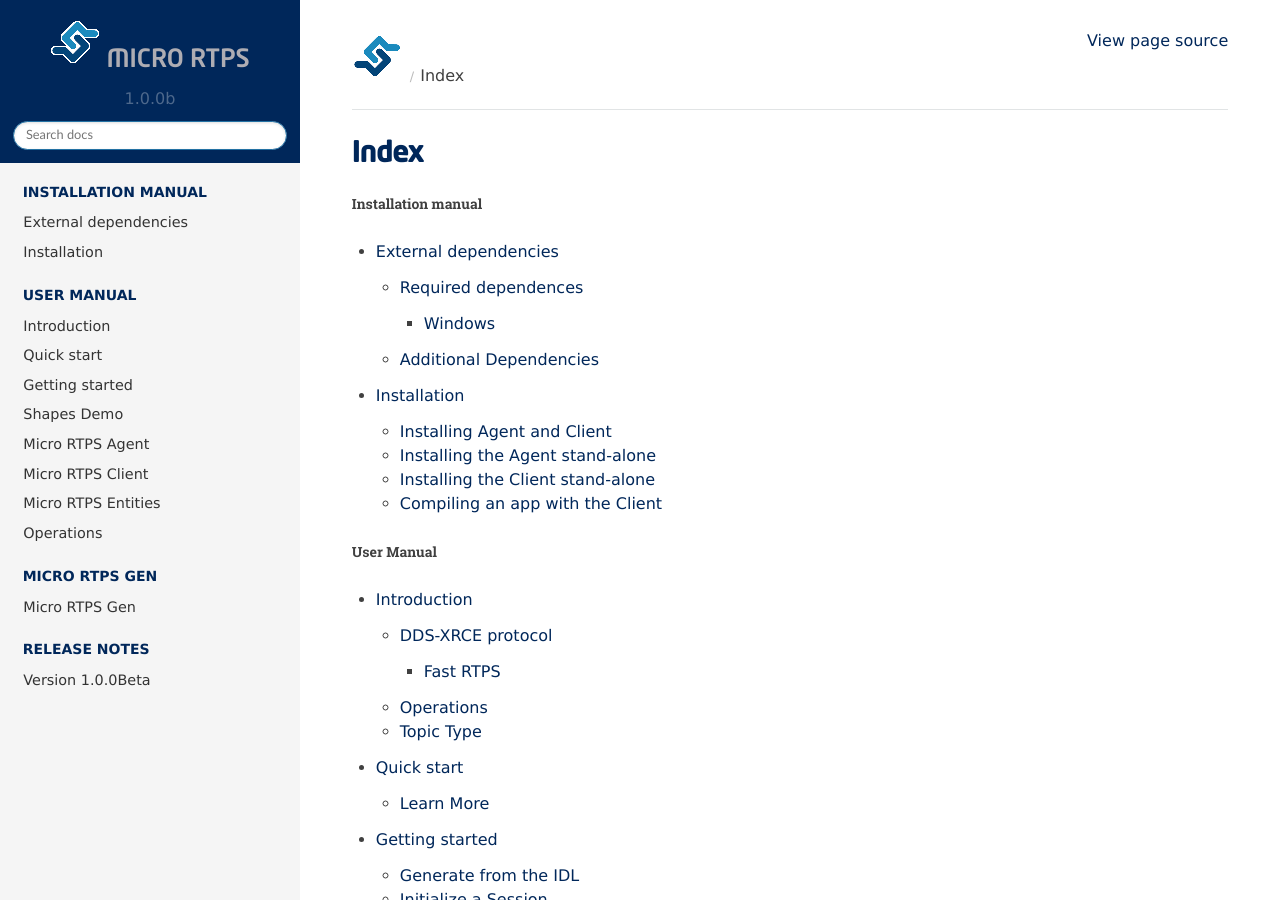
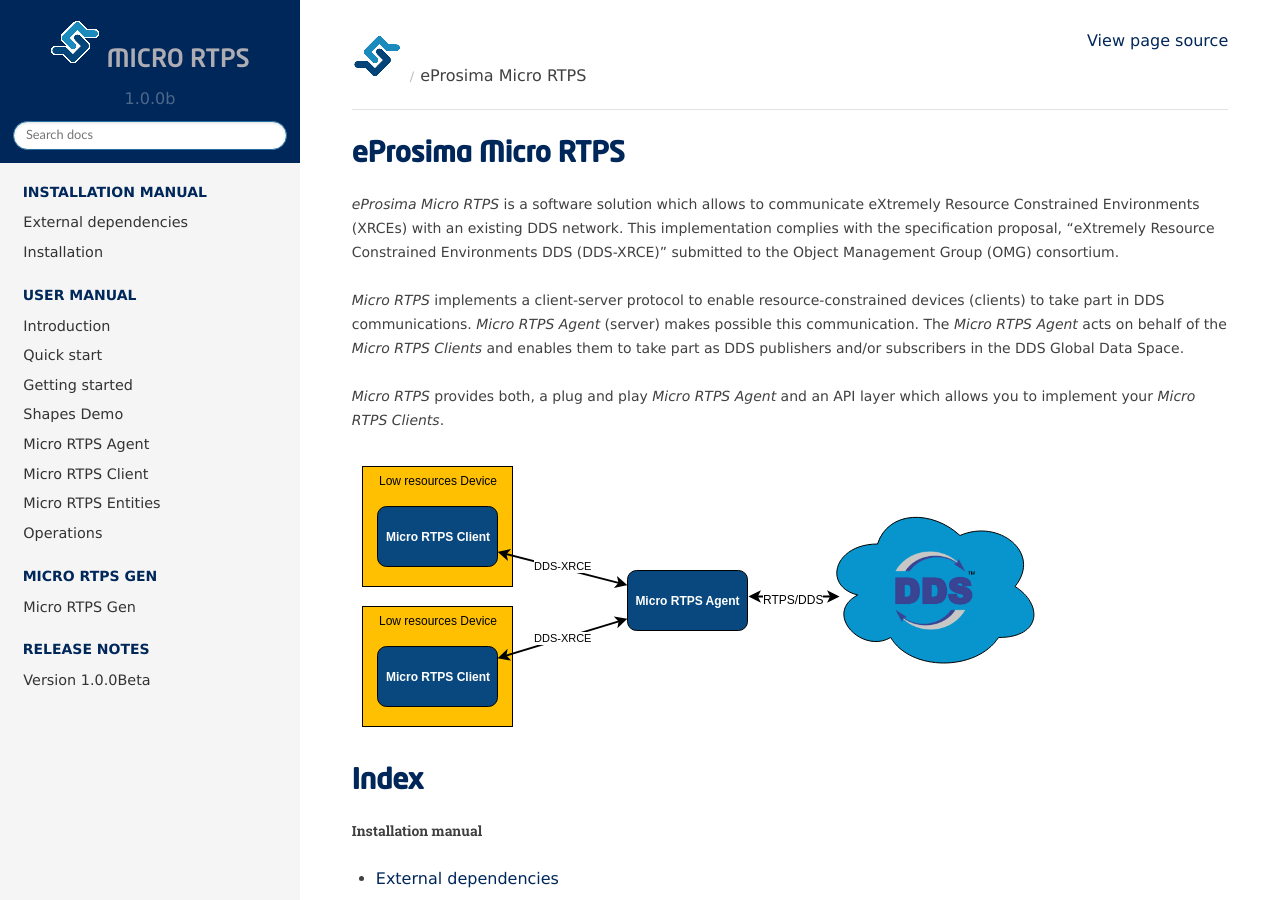
Before and after one commit to eProsima/Micro-XRCE-DDS-docs, a Sphinx documentation site: the page built from docs/index.rst, in a window 1280 px wide and 900 px high. Built offline with Sphinx 7.4.7 and the Read the Docs theme 2.0.0, drawn with Linux system fonts in a browser that asks for light colours.

Commit message:
Refs #2874. Added introduction header in index page.

```diff
--- a/docs/index.rst
+++ b/docs/index.rst
@@ -1,6 +1,18 @@
 .. eProsima Micro RTPS documentation master file.
 
 .. _micrortps_doc:
+
+
+eProsima Micro RTPS
+-------------------
+
+*eProsima Micro RTPS* is a software solution which allows to communicate eXtremely Resource Constrained Environments (XRCEs) with an existing DDS network. This implementation complies with the specification proposal, "eXtremely Resource Constrained Environments DDS (DDS-XRCE)" submitted to the Object Management Group (OMG) consortium.
+
+*Micro RTPS* implements a client-server protocol to enable resource-constrained devices (clients) to take part in DDS communications. *Micro RTPS Agent* (server) makes possible this communication. The *Micro RTPS Agent* acts on behalf of the *Micro RTPS Clients* and enables them to take part as DDS publishers and/or subscribers in the DDS Global Data Space.
+
+*Micro RTPS* provides both, a plug and play *Micro RTPS Agent* and an API layer which allows you to implement your *Micro RTPS Clients*.
+
+.. image:: architecture.svg
 
 Index
 -----
```
